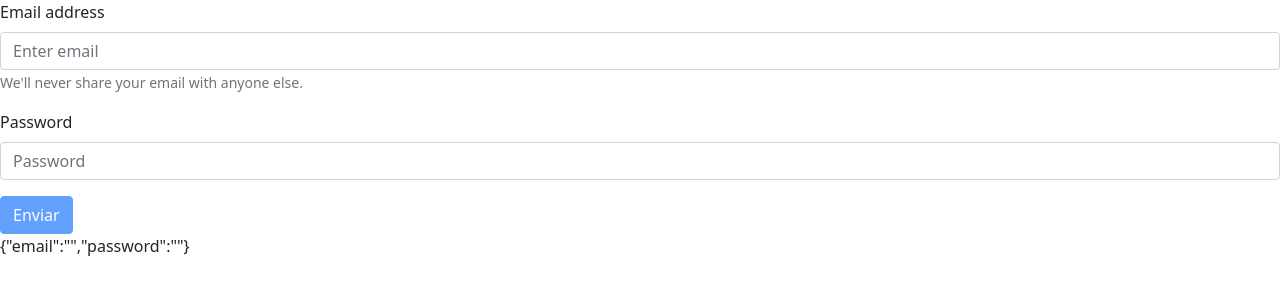
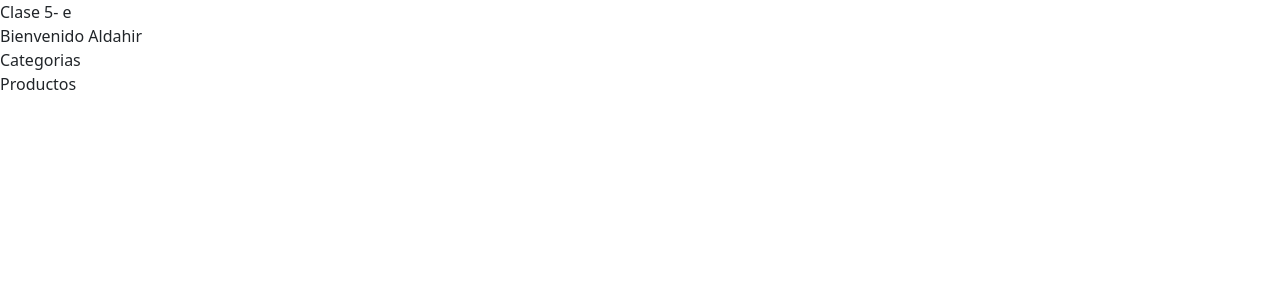
Before and after one commit to AldaMayorgaDev/Modulo-React, a React (Create React App) app: page / in a window 1280 px wide. Shown: the top 300 px of the page. Built offline with nearby package versions, Linux system fonts and the light colour scheme.

Commit message:
Clase 5: Prop Drilling

```diff
--- a/src/App.js
+++ b/src/App.js
@@ -1,25 +1,46 @@
-// import logo from './logo.svg';
+import React, {useState} from 'react';
 import './App.scss';
-//import Button from '../src/components/Button'
-//import Card from './components/Card'
-import Card from './components/Cards'
-import Button from './components/Button'
 
-import CardBootstrap from'./components/Card-RectBootstrap/index.jsx';
+/* Ejemplo de prop drilling */
 
+function Saludo() {
+  const [name, setName]= useState('Aldahir');
+  return (
+    <div><Titulo name={name}/> </div>
+  );
+}
+
+function Titulo(props) {
+  return (
+    <div><NombreEnPantalla name={props.name}/></div>
+  );
+}
+
+function NombreEnPantalla(props) {
+  return (
+    <div>Bienvenido {props.name}</div>
+  );
+}
+
+function SectionCategorias() {
+  return (
+    <div>Categorias</div>
+  );
+}
+
+function SectionProductos() {
+  return (
+    <div>Productos</div>
+  );
+}
 function App() {
-
   return (
-   <div>
-     <header>Clase 4- useState </header>
-     <div className="Card-Container">
-       {/* <Card /> */}
-       <CardBootstrap/>
-        <CardBootstrap/>
-        <CardBootstrap/>
-
-     </div>
-   </div>
+    <div>
+      <header>Clase 5- e </header>
+      <Saludo />
+      <SectionCategorias />
+      <SectionProductos />
+    </div>
   );
 }
 
--- a/src/index.js
+++ b/src/index.js
@@ -13,13 +13,13 @@ import ReactBootstrap from './components/React-bootstrap/react-bootstrap';
 //import CustomForm from './components/CustomForm/index';
 
 //import CountExample from './components/Count-UseState/count.js';
-import FormNew from './components/Form/index'
+//import FormNew from './components/Form/index'
 /* Importando Bootstrap aqui */
 import 'bootstrap/dist/css/bootstrap.min.css';
 
 ReactDOM.render(
   <React.StrictMode>
-    <FormNew />
+    <App/>
   </React.StrictMode>,
   document.getElementById('root')
 );
```
